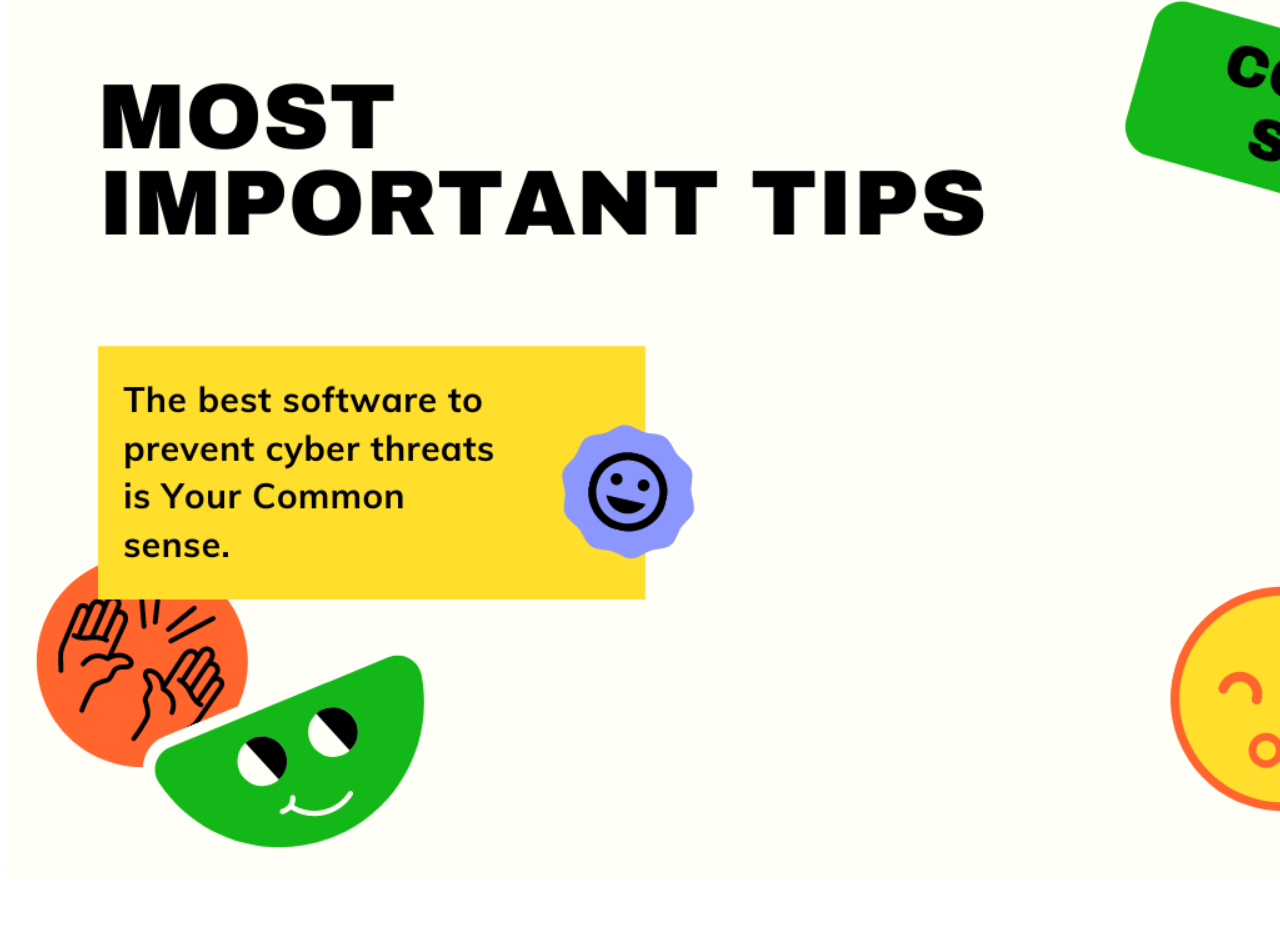
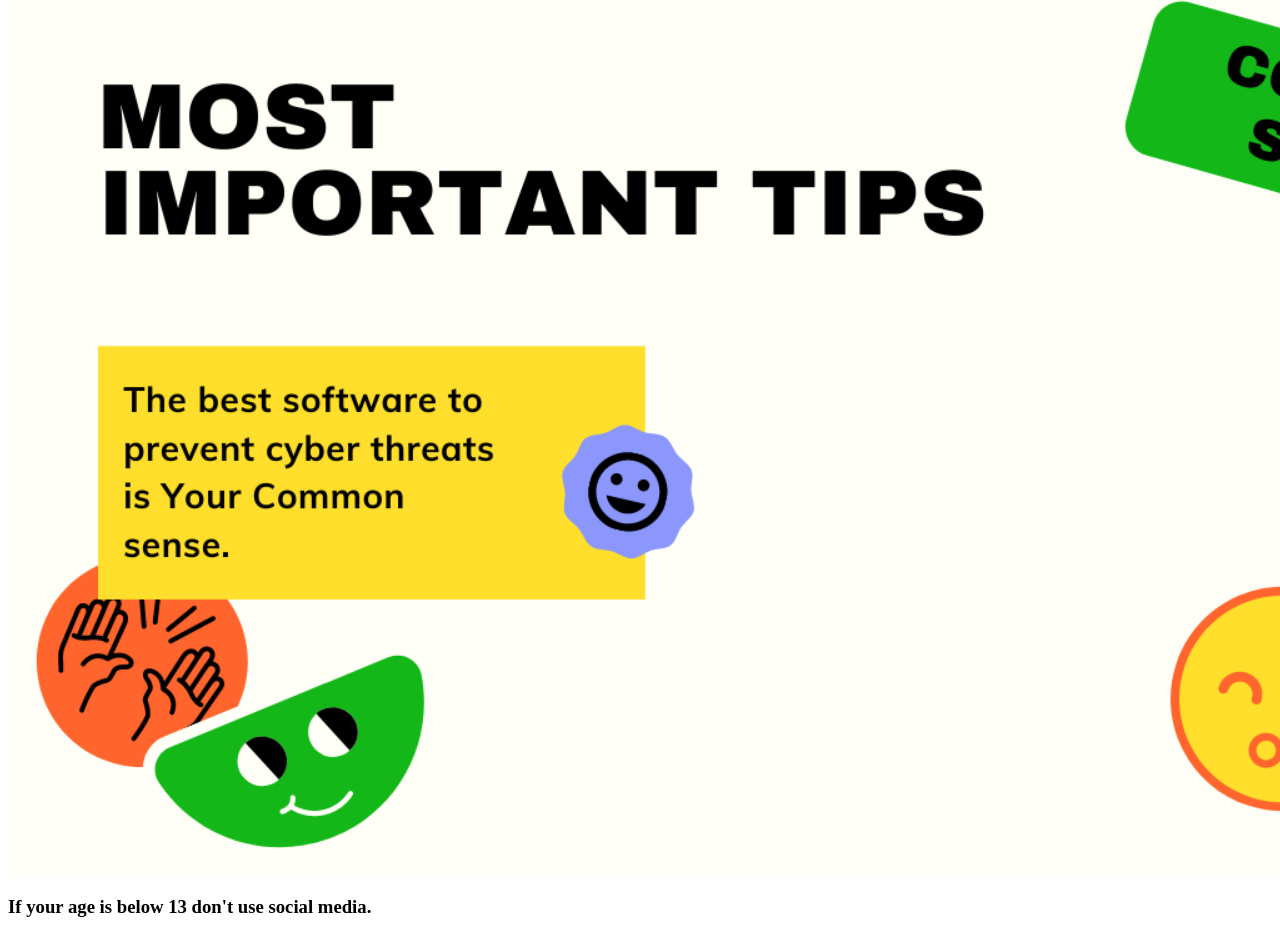
Before and after one commit to wordkosh/pic, a plain HTML site: page index.html in a window 1280 px wide. Shown: the part 5431-6367 px from the top of the page. Before the commit the page ends 6316 px from the top, so only its background shows below. Drawn offline with Linux system fonts and the light colour scheme.

Commit message:
Update index.html

```diff
--- a/index.html
+++ b/index.html
@@ -14,3 +14,4 @@
           <img src="5.png" width="1600">
           <img src="6.png" width="1600">
           <img src="7.png" width="1600">
+          <h3>If your age is below 13 don't use social media. </h3>
```
